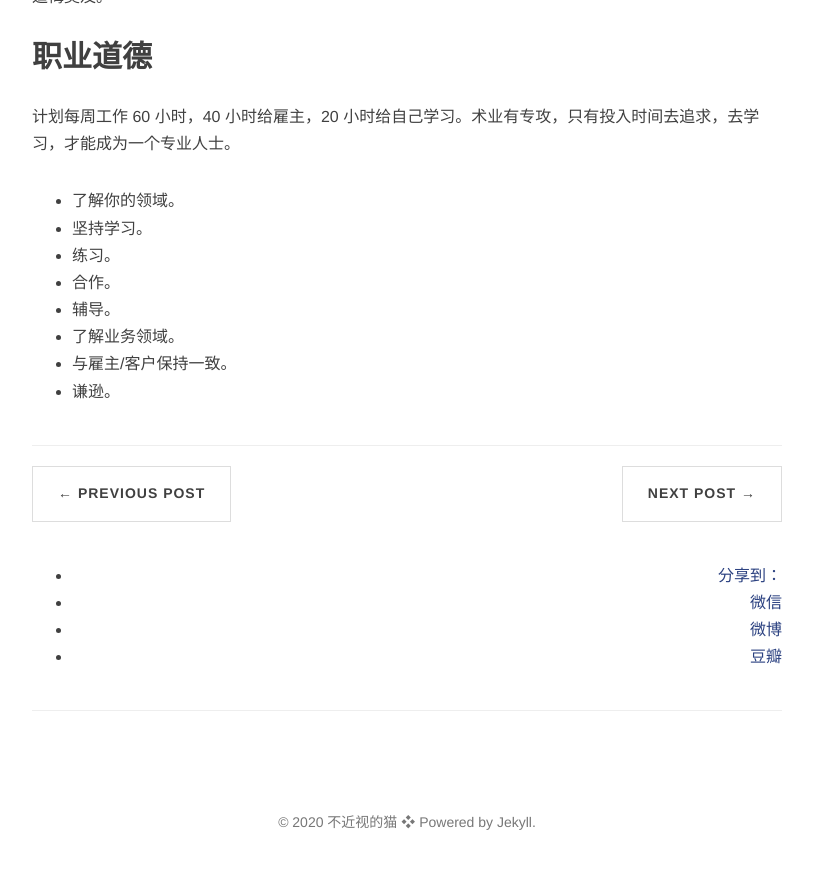
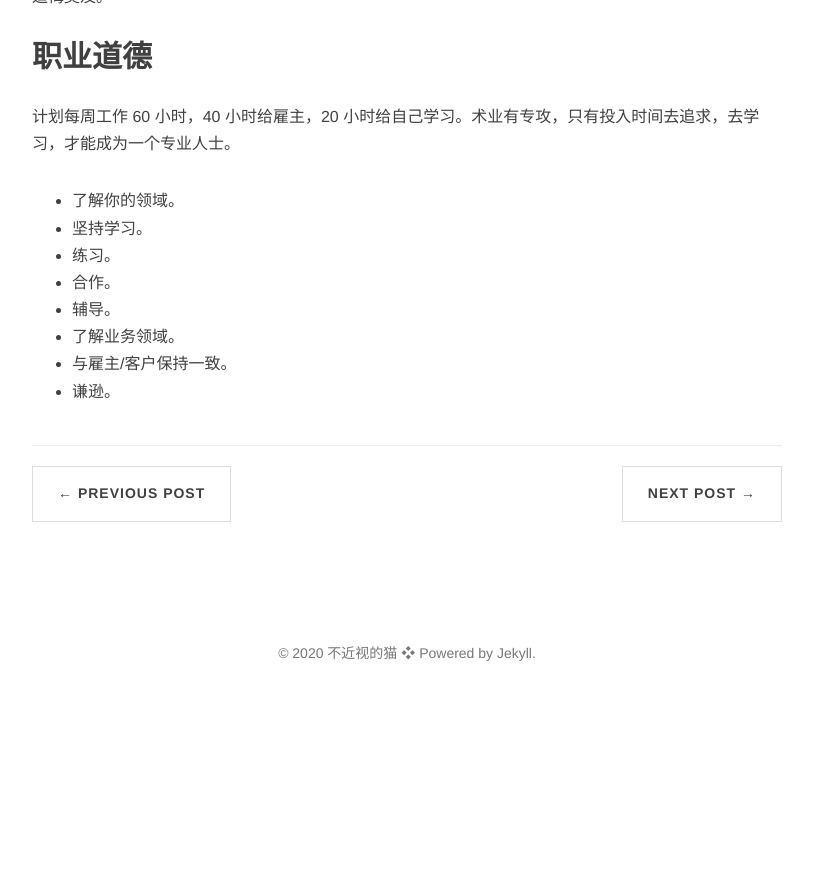
Before and after one commit to bjsdm/bjsdm.github.io, a Jekyll site: the page built from _posts/2019-04-07-专业主义.md, in a window 1280 px wide and 900 px high, scrolled down 1816 px. Shown: the top 869 px of the window, without its empty margins (233-1046 px from the left). Built offline with Jekyll 4.4.1, drawn with Linux system fonts in a browser that asks for light colours; nearby versions of some CDN libraries; comment, search, counter and statistics services are not loaded; after the commit the page ends 2546 px from its top, so only the background shows below that.

Commit message:
Update post.html

```diff
--- a/_layouts/post.html
+++ b/_layouts/post.html
@@ -68,24 +68,24 @@ layout: default
                     }
                 </style>
 
-                <div class="ds-share"
-                    data-thread-key="{{page.id}}" data-title="{{page.title}}"
-                    data-images="{{ site.url }}/{% if page.header-img %}{{ page.header-img }}{% else %}{{ site.header-img }}{% endif %}"
-                    data-content="{{ content | strip_html | truncate:80 }} | Microdust:Azeril's blog"
-                    data-url="{{site.url}}{{page.url}}">
-                    <div class="ds-share-inline">
-                      <ul  class="ds-share-icons-16">
+<!--                <div class="ds-share"-->
+<!--                    data-thread-key="{{page.id}}" data-title="{{page.title}}"-->
+<!--                    data-images="{{ site.url }}/{% if page.header-img %}{{ page.header-img }}{% else %}{{ site.header-img }}{% endif %}"-->
+<!--                    data-content="{{ content | strip_html | truncate:80 }} | Microdust:Azeril's blog"-->
+<!--                    data-url="{{site.url}}{{page.url}}">-->
+<!--                    <div class="ds-share-inline">-->
+<!--                      <ul  class="ds-share-icons-16">-->
 
-                        <li data-toggle="ds-share-icons-more"><a class="ds-more" href="#">分享到：</a></li>
-                        <li><a class="ds-wechat flat" href="javascript:void(0);" data-service="wechat">微信</a></li>
-                        <li><a class="ds-weibo flat" href="javascript:void(0);" data-service="weibo">微博</a></li>
-                        <li><a class="ds-douban flat" href="javascript:void(0);" data-service="douban">豆瓣</a></li>
-                      </ul>
-                      <div class="ds-share-icons-more">
-                      </div>
-                    </div>
-                <hr>
-                </div>
+<!--                        <li data-toggle="ds-share-icons-more"><a class="ds-more" href="#">分享到：</a></li>-->
+<!--                        <li><a class="ds-wechat flat" href="javascript:void(0);" data-service="wechat">微信</a></li>-->
+<!--                        <li><a class="ds-weibo flat" href="javascript:void(0);" data-service="weibo">微博</a></li>-->
+<!--                        <li><a class="ds-douban flat" href="javascript:void(0);" data-service="douban">豆瓣</a></li>-->
+<!--                      </ul>-->
+<!--                      <div class="ds-share-icons-more">-->
+<!--                      </div>-->
+<!--                    </div>-->
+<!--                <hr>-->
+<!--                </div>-->
                 <!-- Duoshuo Share end-->
 
 
```
